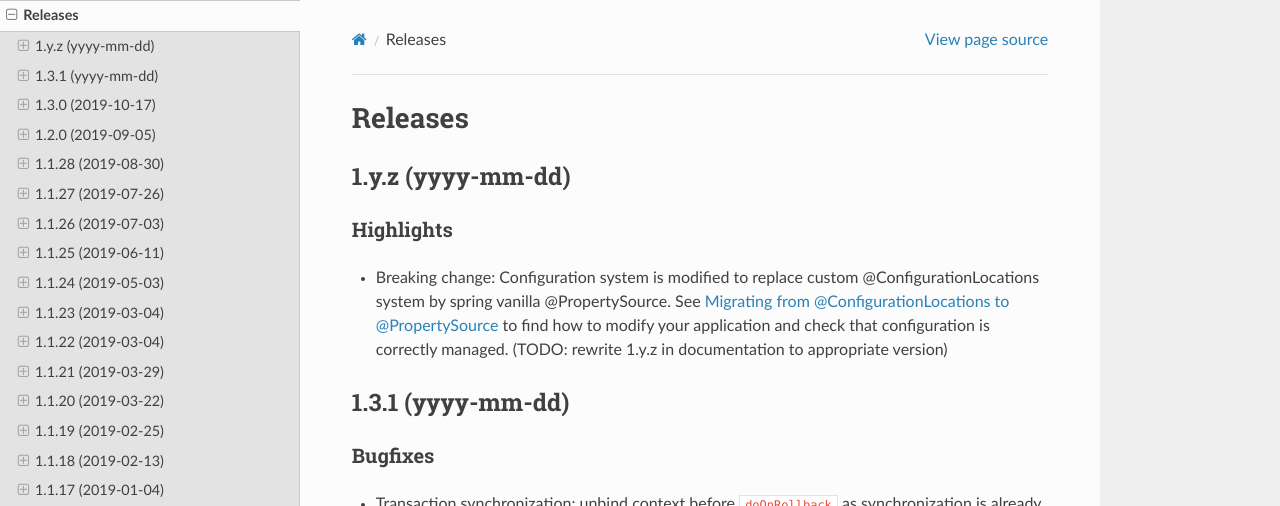
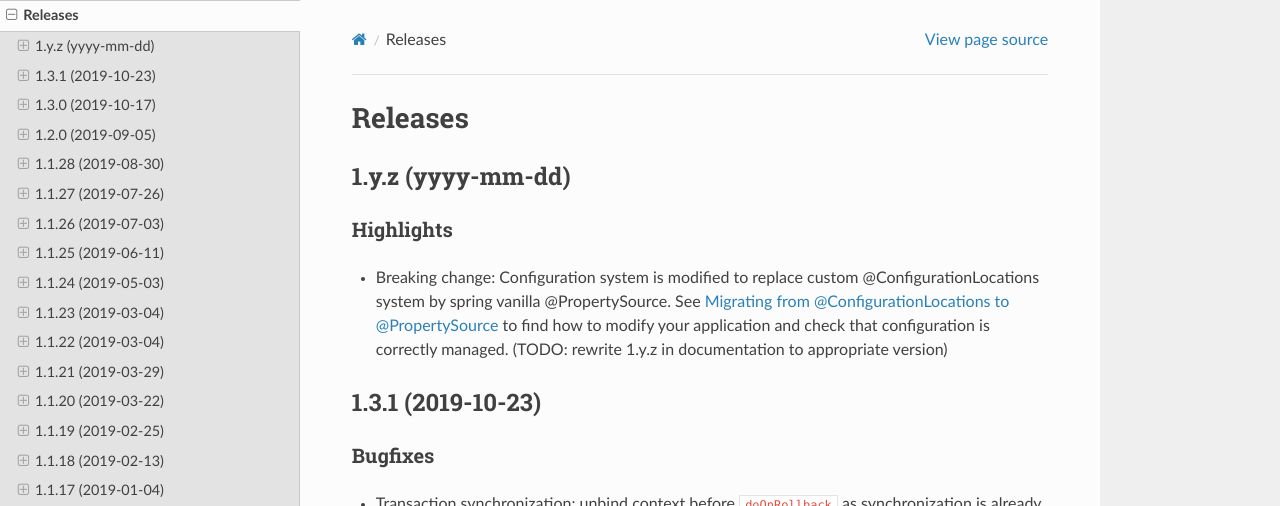
Before and after one commit to igloo-project/igloo-doc, a Sphinx documentation site: the page built from source/release-notes/releases.rst, in a window 1280 px wide and 900 px high. Shown: the top 506 px of the window. Built offline with Sphinx 7.4.7 and the Read the Docs theme 2.0.0, drawn with Linux system fonts in a browser that asks for light colours.

Commit message:
1.3.1: update release notes

```diff
--- a/source/release-notes/releases.rst
+++ b/source/release-notes/releases.rst
@@ -18,7 +18,7 @@ Highlights
 
 .. _v1.3.1:
 
-1.3.1 (yyyy-mm-dd)
+1.3.1 (2019-10-23)
 ##################
 
 Bugfixes
```
